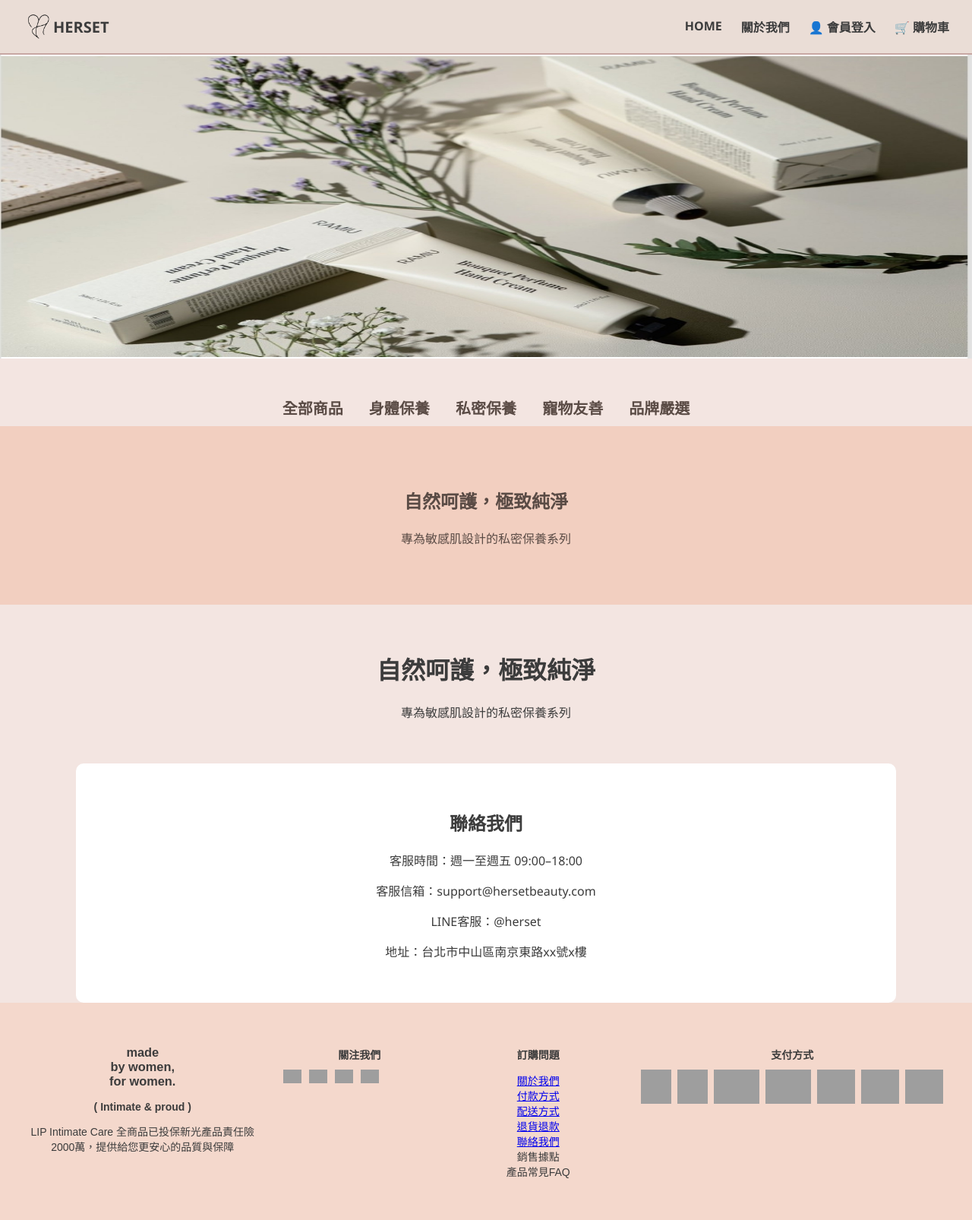
After one commit to Herset-Taiwan/Herset-Beauty, a Flask app: template templates/contact.html in a window 1280 px wide. The commit adds this page. Shown: the whole page at 76% size. Run offline with Flask 3, Linux system fonts and the light colour scheme; the template is opened without the code that fills it, so the values that code supplies are empty; grey boxes are pictures that could not be loaded.

Commit message:
新增首頁輪播

```diff
--- /dev/null
+++ b/templates/contact.html
@@ -0,0 +1,208 @@
+<!DOCTYPE html>
+<html lang="zh-Hant">
+<head>
+  <meta charset="UTF-8">
+  <title>HERSET BEAUTY 商店</title>
+  <link rel="stylesheet" href="{{ url_for('static', filename='style.css') }}">
+
+</head>
+<body>
+<div class="add-success" id="add-success">已加入購物車！</div>
+<div class="save-success" id="save-success">資料已更新完成！</div>
+<!-- 導覽列 -->
+<header class="main-header">
+  <div class="logo-area">
+    <img src="{{ url_for('static', filename='uploads/logo_0.png') }}" alt="logo">
+    <span>HERSET</span>
+  </div>
+  <nav class="main-nav">
+    <ul>
+      <li><a href="/">HOME</a></li>
+      <li><a href="/about">關於我們</a></li>
+      {% if session.get('user') %}
+        <li class="dropdown">
+  <a href="#">👤 會員中心</a>
+  <ul class="dropdown-menu">
+    <li><a href="/order-history">歷史訂單</a></li>
+    <li><a href="#" onclick="openProfileModal()">會員資料</a></li>
+    <li><a href="/logout">登出</a></li>
+  </ul>
+</li>
+
+      {% else %}
+        <li><a href="/login">👤 會員登入</a></li>
+      {% endif %}
+      <li>
+        <a href="/cart" class="cart-btn">🛒 購物車
+  {% if cart_count is defined and cart_count > 0 %}
+    <span class="cart-count" id="cart-count">{{ cart_count }}</span>
+  {% else %}
+    <span class="cart-count" id="cart-count" style="display: none;">0</span>
+  {% endif %}
+</a>
+      </li>
+    </ul>
+  </nav>
+</header>
+
+
+<!-- 首頁輪播圖 -->
+<div class="carousel-container">
+  <div class="carousel">
+    <img src="{{ url_for('static', filename='uploads/banner1.jpg') }}" class="carousel-img active">
+    <img src="{{ url_for('static', filename='uploads/banner2.jpg') }}" class="carousel-img">
+    <img src="{{ url_for('static', filename='uploads/banner3.jpg') }}" class="carousel-img">
+    <img src="{{ url_for('static', filename='uploads/banner4.jpg') }}" class="carousel-img">
+  </div>
+</div>
+
+<!-- 分類區塊 -->
+<div class="sub-categories">
+  <a onclick="filterCategory('全部')">全部商品</a>
+  <a onclick="filterCategory('身體保養')">身體保養</a>
+  <a onclick="filterCategory('私密保養')">私密保養</a>
+  <a onclick="filterCategory('寵物友善')">寵物友善</a>
+  <a onclick="filterCategory('品牌嚴選')">品牌嚴選</a>
+</div>
+
+<!-- Banner -->
+<section class="banner">
+  <h1>自然呵護，極致純淨</h1>
+  <p>專為敏感肌設計的私密保養系列</p>
+</section>
+
+<div style="max-width: 1000px; margin: 0 auto; padding: 40px; text-align: center;">
+  <h1>自然呵護，極致純淨</h1>
+  <p>專為敏感肌設計的私密保養系列</p>
+</div>
+
+<section class="custom-content" style="padding: 40px; max-width: 1000px; margin: 0 auto; background: white; border-radius: 10px; text-align: center;">
+  <h2>聯絡我們</h2>
+  <p>客服時間：週一至週五 09:00–18:00</p>
+  <p>客服信箱：support@hersetbeauty.com</p>
+  <p>LINE客服：@herset</p>
+  <p>地址：台北市中山區南京東路xx號x樓</p>
+</section>
+
+
+<div id="profile-modal" class="modal">
+  <div class="modal-content profile-form">
+    <span class="close-btn" onclick="closeProfileModal()">&times;</span>
+    <h2>會員資料</h2>
+    <form action="/profile" method="POST">
+      <div class="form-group">
+        <label for="name">姓名：</label>
+        <input type="text" id="name" name="name" required>
+      </div>
+      <div class="form-group">
+        <label for="phone">電話：</label>
+        <input type="text" id="phone" name="phone" required>
+      </div>
+      <div class="form-group">
+        <label for="address">地址：</label>
+        <input type="text" id="address" name="address">
+      </div>
+      <div class="form-group">
+        <label for="note">訂單備註：</label>
+        <textarea id="note" name="note" rows="3"></textarea>
+      </div>
+      <div style="text-align:center; margin-top: 20px;">
+        <button type="submit" class="save-btn">儲存資料</button>
+
+      </div>
+    </form>
+  </div>
+</div>
+
+
+<!-- 頁尾 -->
+<footer style="background: #f4d8cc; padding: 40px 20px; font-family: sans-serif; font-size: 14px;">
+  <div style="display: flex; justify-content: space-around; flex-wrap: wrap;">
+
+    <div style="max-width: 300px;">
+      <h3 style="font-weight: bold;">made<br>by women,<br>for women.</h3>
+      <p style="margin-top: 10px;"><strong>( Intimate & proud )</strong></p>
+      <p style="margin-top: 10px;">LIP Intimate Care 全商品已投保新光產品責任險2000萬，提供給您更安心的品質與保障</p>
+    </div>
+
+    <div style="min-width: 200px;">
+      <h4 style="margin-bottom: 10px;">關注我們</h4>
+      <div style="display: flex; gap: 10px;">
+        <img src="{{ url_for('static', filename='icons/facebook.png') }}" width="24">
+        <img src="{{ url_for('static', filename='icons/instagram.png') }}" width="24">
+        <img src="{{ url_for('static', filename='icons/line.png') }}" width="24">
+        <img src="{{ url_for('static', filename='icons/youtube.png') }}" width="24">
+      </div>
+    </div>
+
+    <div style="min-width: 200px;">
+      <h4 style="margin-bottom: 10px;">訂購問題</h4>
+      <ul style="list-style: none; padding: 0;">
+        <li><a href="/about">關於我們</a></li>
+        <li><a href="/payment">付款方式</a></li>
+        <li><a href="/delivery">配送方式</a></li>
+        <li><a href="/return">退貨退款</a></li>
+        <li><a href="/contact">聯絡我們</a></li>
+        <li>銷售據點</li>
+        <li>產品常見FAQ</li>
+      </ul>
+    </div>
+
+    <div style="min-width: 200px;">
+      <h4 style="margin-bottom: 10px;">支付方式</h4>
+      <div style="display: flex; flex-wrap: wrap; gap: 8px;">
+        <img src="{{ url_for('static', filename='icons/visa.png') }}" width="40">
+        <img src="{{ url_for('static', filename='icons/mastercard.png') }}" width="40">
+        <img src="{{ url_for('static', filename='icons/linepay.png') }}" width="60">
+        <img src="{{ url_for('static', filename='icons/sinopac.png') }}" width="60">
+        <img src="{{ url_for('static', filename='icons/paypal.png') }}" width="50">
+        <img src="{{ url_for('static', filename='icons/jkopay.png') }}" width="50">
+        <img src="{{ url_for('static', filename='icons/aftee.png') }}" width="50">
+      </div>
+    </div>
+  </div>
+</footer>
+
+
+<!-- JS：分類與加入購物車 -->
+<script>
+function filterCategory(category) {
+  const all = document.querySelectorAll(".product-card");
+  all.forEach(el => {
+    el.style.display = category === '全部' || el.dataset.category === category ? 'block' : 'none';
+  });
+}
+filterCategory('全部');
+
+function addToCart(event, productId) {
+  event.preventDefault();
+  fetch('/add_to_cart', {
+    method: 'POST',
+    headers: { 'Content-Type': 'application/x-www-form-urlencoded' },
+    body: `product_id=${productId}`
+  })
+  .then(res => res.json())
+  .then(data => {
+    if (data.success) {
+      document.getElementById("cart-count").style.display = 'inline';
+      document.getElementById("cart-count").textContent = data.count;
+      const box = document.getElementById("add-success");
+      box.style.display = 'block';
+      setTimeout(() => { box.style.display = 'none'; }, 1500);
+    }
+  });
+}
+// 輪播圖切換
+let cur = 0;
+const banners = document.querySelectorAll('.carousel-img');
+setInterval(() => {
+  banners[cur].classList.remove('active');
+  cur = (cur + 1) % banners.length;
+  banners[cur].classList.add('active');
+}, 5000);
+
+</script>
+<script src="{{ url_for('static', filename='script.js') }}"></script>
+
+</body>
+</html>
--- a/templates/delivery.html
+++ b/templates/delivery.html
@@ -71,16 +71,14 @@
   <p>專為敏感肌設計的私密保養系列</p>
 </section>
 
-<div class="container">
+<div style="max-width: 1000px; margin: 0 auto; padding: 40px; text-align: center;">
   <h2>配送方式</h2>
-
   <p>出貨時間：收到訂單款項後，3個工作天內出貨，如有同時下單現貨和預購商品，一律等預購商品時間到貨後一併寄送。</p>
   <p>配送方式：宅配和超商取貨(7-11/全家)。</p>
   <p>運費說明：台灣地區運費NT$70，消費金額超過NT$1,500免運費。</p>
   <p>中國港澳地區運費NT$250，消費金額超過NT$5,000免運費。</p>
   <p>國外運費說明：新加坡、馬來西亞、越南、菲律賓、泰國運費NT$500，消費金額超過NT$8,000免運費。</p>
   <p>日本、韓國運費NT$700，紐西蘭、澳洲運費NT$800，美國、加拿大、英國、法國運費NT$1,000。其他國家請另外詢問運費。</p>
-
 </div>
 
 
```
Also changed, not shown: templates/return.html (+7 -34 lines). Lines whose indentation alone changed are shown as unchanged.
